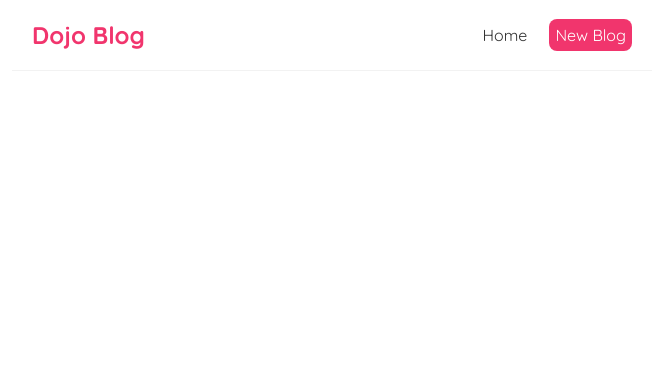
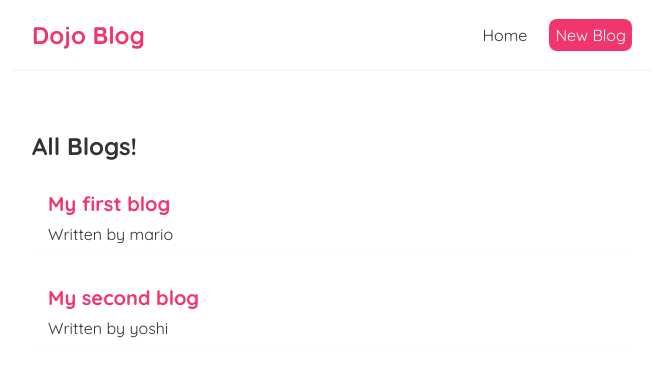
Before and after one commit to stephenbeale/dojo-blog, a React (Create React App) app: page /create in a window 1280 px wide. Shown: the top 376 px of the page, without its empty margins (308-971 px from the left). Built offline with nearby package versions, Linux system fonts and the light colour scheme; data requests are answered from the project's data file.

Commit message:
Fixed - closing div tag misaligned in App.js file.

```diff
--- a/src/App.js
+++ b/src/App.js
@@ -11,16 +11,17 @@ function App() {
     <Router>
       <div className="App">
         <Navbar />
-        <div className="content"></div>
+        <div className="content">
           {/* Switch component makes sure that only one route shows at any one time
         All routes go inside this component */}
           <Switch>
             {/* Determines path for home page of site
           Nest home component inside so this shows when home route is requested*/}
-          <Route exact path="/">
+            <Route path="/">
               <Home />
             </Route>
           </Switch>
+        </div>
       </div>
     </Router>
   );
--- a/src/Home.js
+++ b/src/Home.js
@@ -1,3 +1,4 @@
+import { useEffect, useState } from "react";
 import BlogList from "./bloglist";
 import useFetch from "./useFetch";
 
```
Lines whose indentation alone changed are shown as unchanged.
